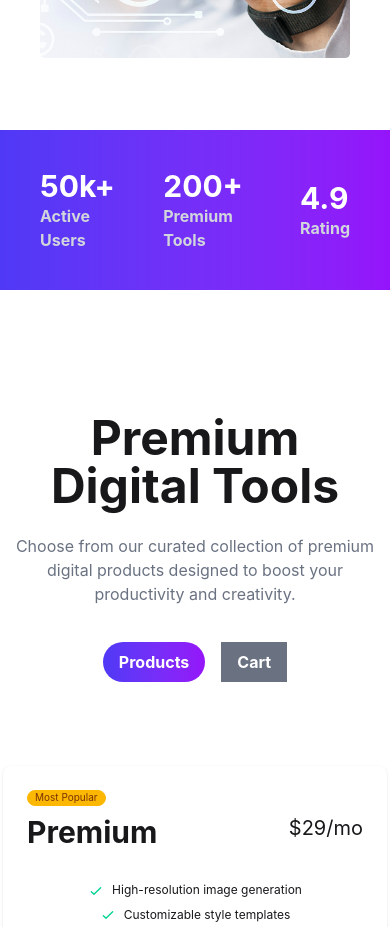
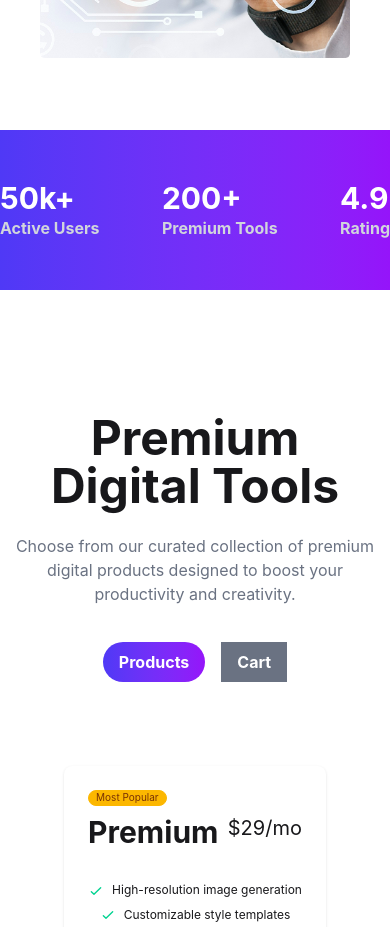
Before and after one commit to moajjem441/digital-tools, a React (Vite) app: page / in a window 390 px wide. Shown: the part 980-1907 px from the top of the page. Built offline with nearby package versions, Linux system fonts and the light colour scheme.

Commit message:
card seperator added

```diff
--- a/src/Components/all-cards/Card.jsx
+++ b/src/Components/all-cards/Card.jsx
@@ -4,7 +4,7 @@ const Card = ({product}) => {
     return (
         <div>
 
-            <div className="card w-96 bg-base-100 shadow-sm">
+            <div className="card 90 sm:w-96 bg-base-100 shadow-sm">
   <div className="card-body">
     <span className="badge badge-xs badge-warning">Most Popular</span>
     <div className="flex justify-between">
--- a/src/Components/card-separator/CardSeperator.jsx
+++ b/src/Components/card-separator/CardSeperator.jsx
@@ -2,7 +2,7 @@
 
 const CardSeperator = () => {
     return (
-        <div className="text-white bg-gradient-to-r from-[#4f39f6] to-[#9514fa] flex flex-row gap-10 px-10 md:px-50 items-center justify-between h-40 w-full py-10">
+        <div className="text-white bg-gradient-to-r from-[#4f39f6] to-[#9514fa] flex flex-row gap-10  md:px-10 md:px-50 items-center justify-between h-40 w-full py-10">
 
            <div>
             <h1 className="text-3xl font-bold">50k+</h1>
```
